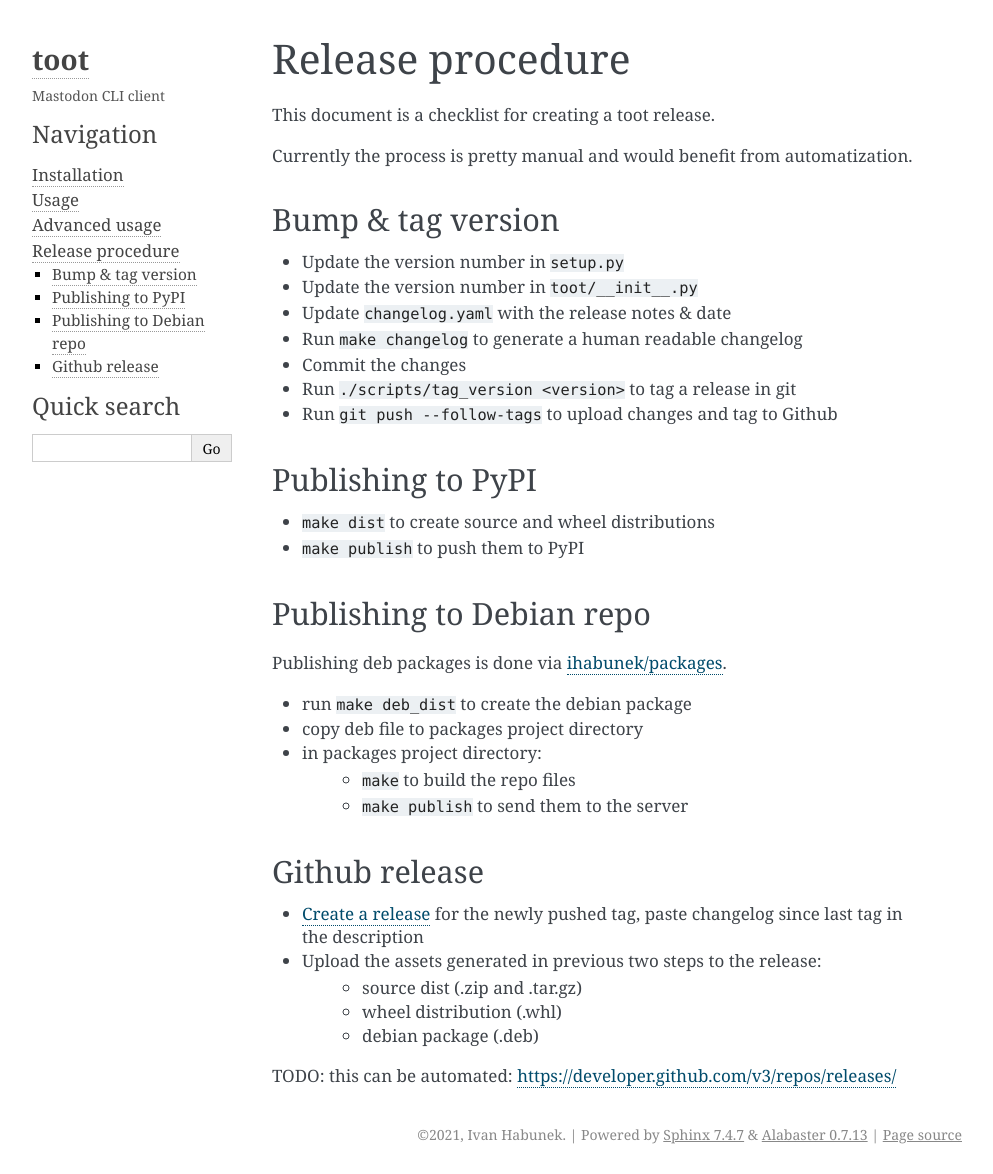
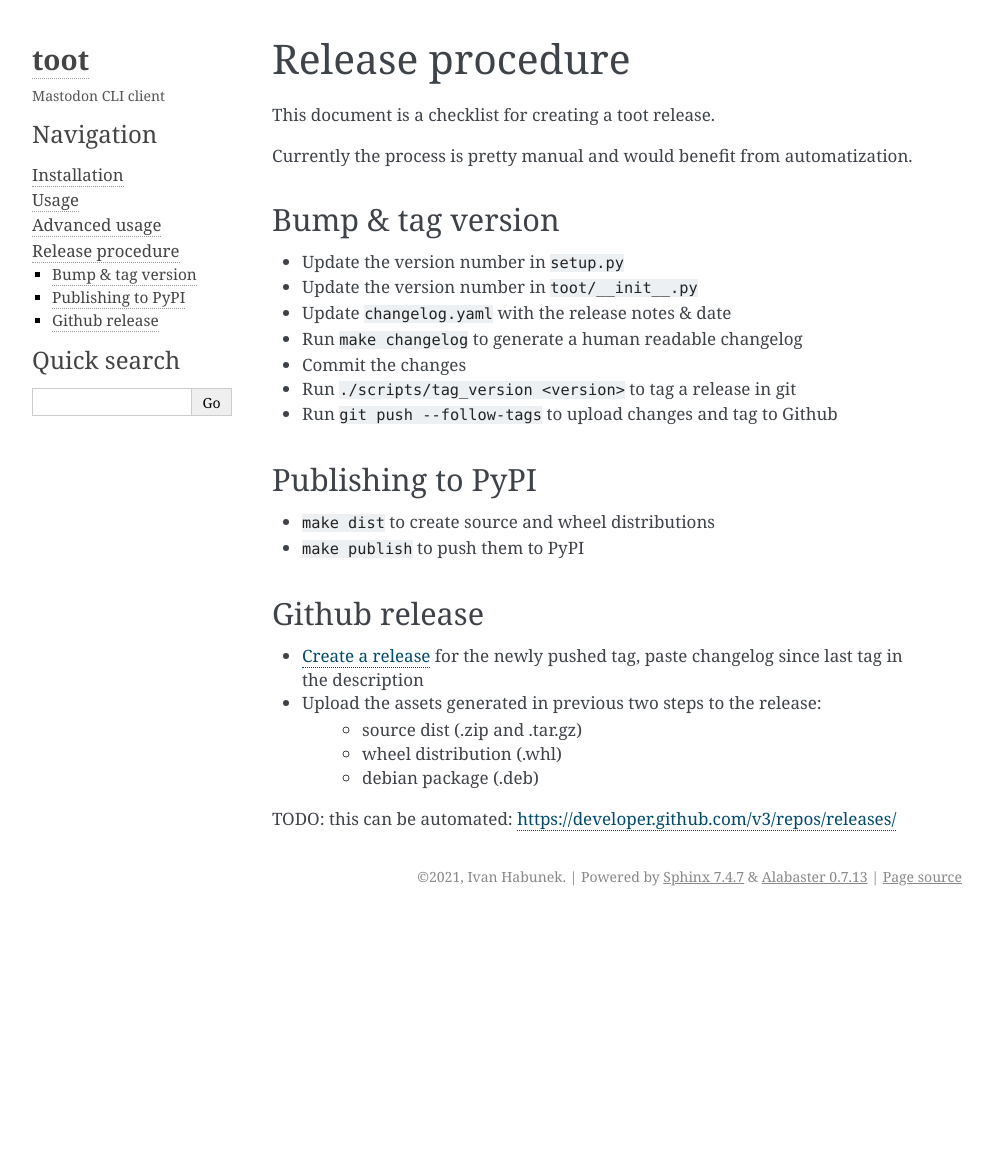
Before and after one commit to ihabunek/toot, a Sphinx documentation site: the page built from docs/release.rst, in a window 1280 px wide and 1174 px high. Shown: the whole window, without its empty margins (148-1141 px from the left). Built offline with Sphinx 7.4.7, drawn with Linux system fonts in a browser that asks for light colours.

Commit message:
Remove debian packaging instructions
The repository is no longer updated.

```diff
--- a/docs/release.rst
+++ b/docs/release.rst
@@ -23,17 +23,6 @@ Publishing to PyPI
 * ``make dist`` to create source and wheel distributions
 * ``make publish`` to push them to PyPI
 
-Publishing to Debian repo
--------------------------
-
-Publishing deb packages is done via `ihabunek/packages <https://github.com/ihabunek/packages>`_.
-
-* run ``make deb_dist`` to create the debian package
-* copy deb file to packages project directory
-* in packages project directory:
-    * ``make`` to build the repo files
-    * ``make publish`` to send them to the server
-
 Github release
 --------------
 
```
